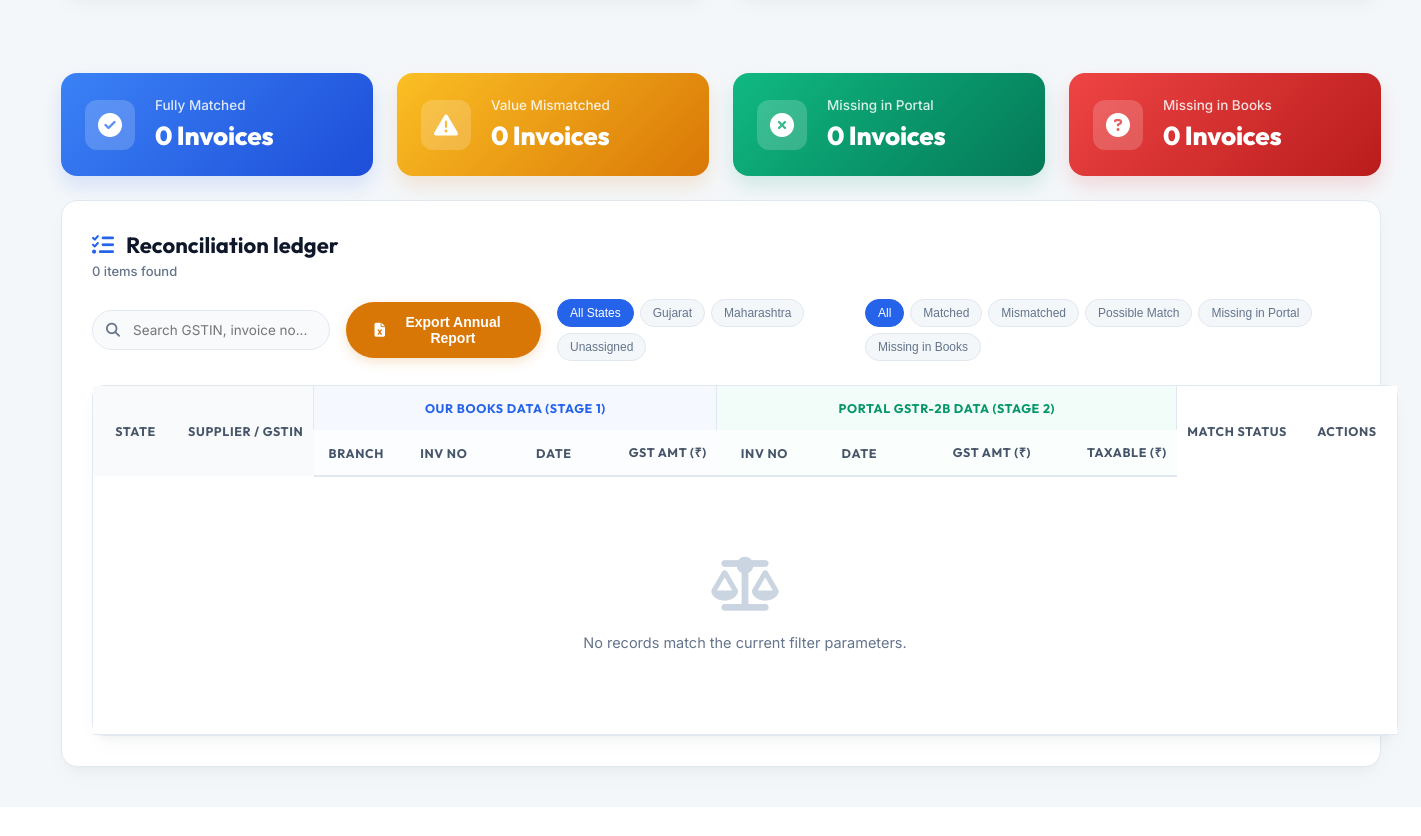
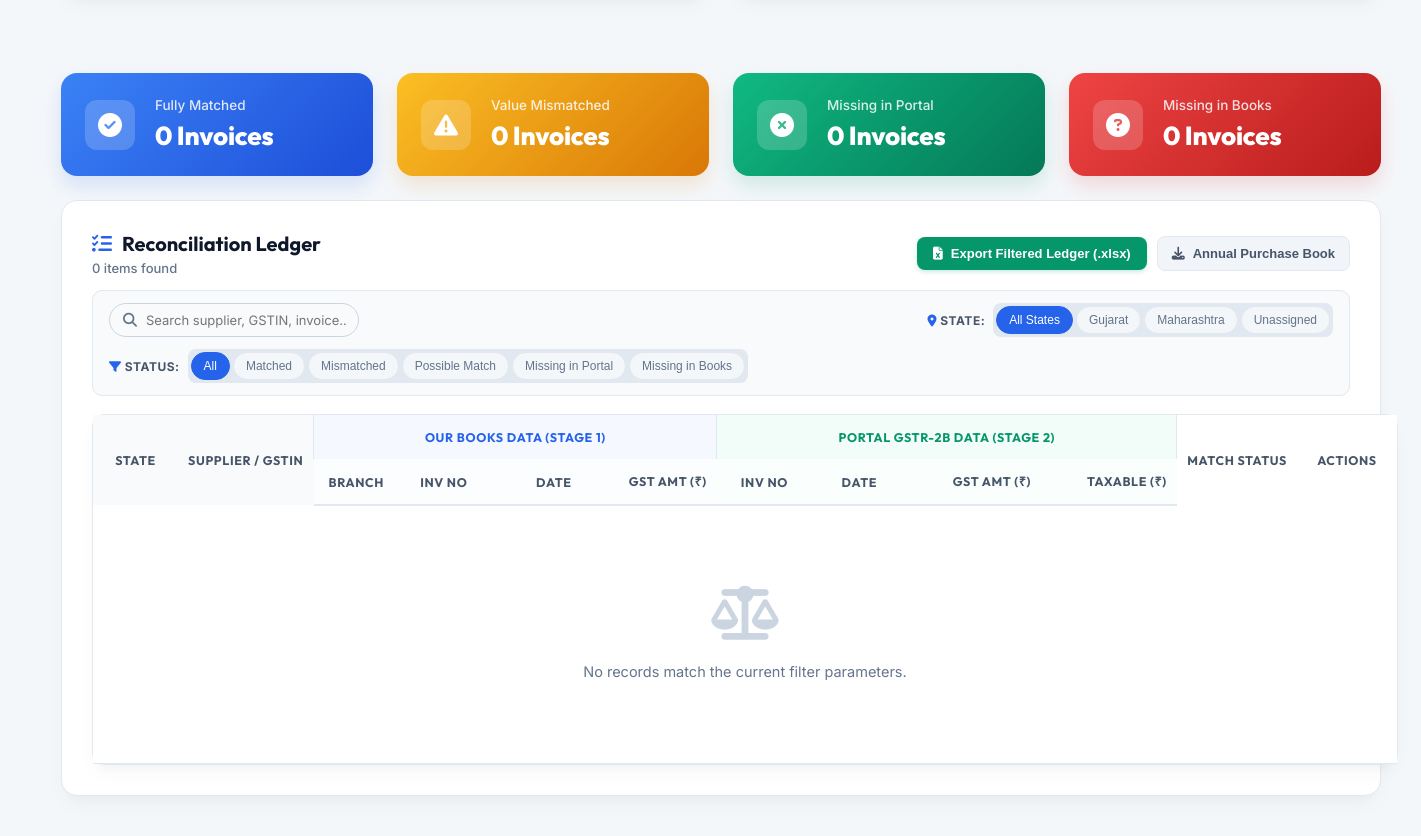
Before and after one commit to jayant1345/Gst_calculation, a Flask app: page /reconciliation in a window 1680 px wide. Shown: the part 914-1750 px from the top of the page, without its empty margins (259-1680 px from the left). Before the commit the page ends 1696 px from the top, so only its background shows below. Run offline with Flask 3, Linux system fonts and the light colour scheme; the visitor is signed in with stand-in values (Sample User, id 1); data that the repository does not hold is empty; some libraries are stand-ins or nearby versions.

Commit message:
Add Export Filtered Ledger (.xlsx), restructure filter bar, and make KPI cards clickable filters

```diff
--- a/app.py
+++ b/app.py
@@ -2318,6 +2318,173 @@ def export_annual_report():
         )
     except Exception as e:
         print(f"Error exporting annual report: {e}")
+        return jsonify({"error": str(e)}), 500
+
+@app.route('/api/export-filtered-reconciliation', methods=['GET'])
+@login_required
+def export_filtered_reconciliation():
+    """Exports the exact currently filtered reconciliation ledger as an Excel spreadsheet."""
+    from openpyxl import Workbook
+    from openpyxl.styles import Font, PatternFill, Alignment, Border, Side
+    from openpyxl.utils import get_column_letter
+
+    user_id = session['user_id']
+    is_admin = is_admin_user()
+    fy = request.args.get('financial_year', '2026-27').strip()
+    months_param = request.args.get('months', '').strip()
+    state_filter = request.args.get('state', 'all').strip()
+    status_filter = request.args.get('status', 'all').strip()
+    search_query = request.args.get('search', '').strip().lower()
+
+    months = [m.strip() for m in months_param.split(',') if m.strip()]
+    if not months:
+        months = ['April', 'May', 'June', 'July', 'August', 'September', 'October', 'November', 'December', 'January', 'February', 'March']
+
+    try:
+        items, summary = execute_reconciliation(fy, months, user_id, is_admin)
+
+        # 1. Apply State filter
+        if state_filter and state_filter.lower() != 'all':
+            items = [i for i in items if (i.get('state') or 'Unassigned').lower() == state_filter.lower()]
+
+        # 2. Apply Status filter
+        if status_filter and status_filter.lower() != 'all':
+            items = [i for i in items if (i.get('status') or '').lower() == status_filter.lower()]
+
+        # 3. Apply Search query
+        if search_query:
+            filtered = []
+            for i in items:
+                b = i.get('book') or {}
+                p = i.get('portal') or {}
+                vendor = (b.get('vendor_name') or p.get('vendor_name') or '').lower()
+                gstin = (b.get('gstin') or p.get('gstin') or '').lower()
+                b_inv = (b.get('invoice_number') or '').lower()
+                p_inv = (p.get('invoice_number') or '').lower()
+                branch = (b.get('branch') or '').lower()
+                if (search_query in vendor or search_query in gstin or
+                    search_query in b_inv or search_query in p_inv or
+                    search_query in branch):
+                    filtered.append(i)
+            items = filtered
+
+        # Generate Excel Workbook
+        wb = Workbook()
+        ws = wb.active
+        ws.title = "Reconciliation Ledger"
+
+        header_fill = PatternFill(start_color="1F4E79", end_color="1F4E79", fill_type="solid")
+        title_font = Font(name="Calibri", size=13, bold=True, color="1F4E79")
+        subtitle_font = Font(name="Calibri", size=10, italic=True, color="475569")
+        white_font = Font(name="Calibri", size=10, bold=True, color="FFFFFF")
+        bold_font = Font(name="Calibri", size=10, bold=True)
+        regular_font = Font(name="Calibri", size=10)
+        border_thin = Border(left=Side(style='thin', color='DDDDDD'), right=Side(style='thin', color='DDDDDD'),
+                             top=Side(style='thin', color='DDDDDD'), bottom=Side(style='thin', color='DDDDDD'))
+        num_fmt = '#,##0.00'
+
+        # Title Block
+        ws.merge_cells("A1:L1")
+        ws["A1"] = f"NUTAN NAGRIK SAHAKARI BANK LTD. - GST RECONCILIATION LEDGER (FY {fy})"
+        ws["A1"].font = title_font
+        ws["A1"].alignment = Alignment(horizontal="center", vertical="center")
+
+        ws.merge_cells("A2:L2")
+        ws["A2"] = f"Active Filters: Months: {', '.join(months)} | State: {state_filter.title()} | Status: {status_filter.title()} | Total Records: {len(items)}"
+        ws["A2"].font = subtitle_font
+        ws["A2"].alignment = Alignment(horizontal="center", vertical="center")
+
+        headers = [
+            "State", "Supplier / Vendor", "Supplier GSTIN",
+            "Books Branch", "Books Invoice No", "Books Date", "Books GST (₹)",
+            "Portal Invoice No", "Portal Date", "Portal GST (₹)", "Portal Taxable (₹)",
+            "Match Status"
+        ]
+
+        ws.append([]) # Empty row 3
+        ws.append(headers) # Row 4
+        header_row_idx = 4
+
+        for col_idx in range(1, len(headers) + 1):
+            cell = ws.cell(row=header_row_idx, column=col_idx)
+            cell.fill = header_fill
+            cell.font = white_font
+            cell.alignment = Alignment(horizontal="center", vertical="center", wrap_text=True)
+            cell.border = border_thin
+
+        status_fills = {
+            'Matched': PatternFill(start_color="D1FAE5", end_color="D1FAE5", fill_type="solid"),
+            'Value Mismatched': PatternFill(start_color="FEF3C7", end_color="FEF3C7", fill_type="solid"),
+            'Possible Match': PatternFill(start_color="EDE9FE", end_color="EDE9FE", fill_type="solid"),
+            'Missing in GSTR-2B': PatternFill(start_color="FEE2E2", end_color="FEE2E2", fill_type="solid"),
+            'Missing in Books': PatternFill(start_color="DBEAFE", end_color="DBEAFE", fill_type="solid"),
+        }
+
+        row_idx = header_row_idx + 1
+        for item in items:
+            b = item.get('book') or {}
+            p = item.get('portal') or {}
+            state = item.get('state') or 'Unassigned'
+            supplier = b.get('vendor_name') or p.get('vendor_name') or 'Unknown'
+            gstin = b.get('gstin') or p.get('gstin') or 'N/A'
+            b_branch = b.get('branch') or '-'
+            b_inv = b.get('invoice_number') or '-'
+            b_date = b.get('invoice_date') or '-'
+            b_gst = b.get('total_gst') if b.get('total_gst') is not None else ''
+            p_inv = p.get('invoice_number') or '-'
+            p_date = p.get('invoice_date') or '-'
+            p_gst = p.get('total_gst') if p.get('total_gst') is not None else ''
+            p_taxable = p.get('taxable_value') if p.get('taxable_value') is not None else ''
+            status = item.get('status') or 'Unknown'
+
+            row_data = [
+                state, supplier, gstin,
+                b_branch, b_inv, b_date, b_gst,
+                p_inv, p_date, p_gst, p_taxable,
+                status
+            ]
+            ws.append(row_data)
+
+            for col_idx in range(1, len(headers) + 1):
+                cell = ws.cell(row=row_idx, column=col_idx)
+                cell.font = regular_font
+                cell.border = border_thin
+                if col_idx in [7, 10, 11]:
+                    cell.number_format = num_fmt
+                    cell.alignment = Alignment(horizontal="right")
+                elif col_idx in [1, 4, 5, 6, 8, 9]:
+                    cell.alignment = Alignment(horizontal="center")
+                elif col_idx == 12:
+                    cell.alignment = Alignment(horizontal="center")
+                    cell.font = bold_font
+                    fill = status_fills.get(status)
+                    if fill:
+                        cell.fill = fill
+
+            row_idx += 1
+
+        # Adjust column widths
+        for col in ws.columns:
+            max_len = 0
+            col_letter = get_column_letter(col[0].column)
+            for cell in col:
+                if cell.row > 2 and cell.value is not None:
+                    max_len = max(max_len, len(str(cell.value)))
+            ws.column_dimensions[col_letter].width = max(max_len + 4, 12)
+
+        output = io.BytesIO()
+        wb.save(output)
+        output.seek(0)
+
+        filename = f"GST_Reconciliation_{fy}_{state_filter}_{status_filter}.xlsx".replace(' ', '_')
+        return send_file(
+            output,
+            mimetype="application/vnd.openxmlformats-officedocument.spreadsheetml.sheet",
+            as_attachment=True,
+            download_name=filename
+        )
+    except Exception as e:
+        print(f"Error exporting filtered reconciliation: {e}")
         return jsonify({"error": str(e)}), 500
 
 @app.route('/api/upload-gstr2b', methods=['POST'])
--- a/static/reconciliation.js
+++ b/static/reconciliation.js
@@ -32,7 +32,22 @@ document.addEventListener('DOMContentLoaded', function() {
     monthChecks.forEach(cb => cb.addEventListener('change', fetchReconciliationData));
     reconSearch.addEventListener('input', applyFilters);
 
-    // Annual Export Button
+    // Export Filtered Reconciliation Ledger Button
+    const btnExportFiltered = document.getElementById('btn-export-filtered');
+    if (btnExportFiltered) {
+        btnExportFiltered.addEventListener('click', function() {
+            const fy = fySelect.value;
+            const selectedMonths = Array.from(monthChecks)
+                .filter(cb => cb.checked)
+                .map(cb => cb.value);
+            const monthsQuery = selectedMonths.join(',');
+            const search = encodeURIComponent(reconSearch.value.trim());
+            const url = `/api/export-filtered-reconciliation?financial_year=${fy}&months=${monthsQuery}&state=${activeStateFilter}&status=${activeFilter}&search=${search}`;
+            window.location.href = url;
+        });
+    }
+
+    // Annual Export Button (All Books + Portal sheets)
     const btnExportAnnual = document.getElementById('btn-export-annual');
     if (btnExportAnnual) {
         btnExportAnnual.addEventListener('click', function() {
@@ -47,9 +62,50 @@ document.addEventListener('DOMContentLoaded', function() {
             statusBtns.forEach(b => b.classList.remove('active'));
             this.classList.add('active');
             activeFilter = this.getAttribute('data-status');
+            syncKpiCardHighlights();
             applyFilters();
         });
     });
+
+    // Interactive KPI Cards (Click to Filter Ledger)
+    const kpiCards = document.querySelectorAll('.clickable-kpi');
+    kpiCards.forEach(card => {
+        card.addEventListener('click', function() {
+            const targetStatus = this.getAttribute('data-kpi-status');
+            if (activeFilter === targetStatus) {
+                activeFilter = 'all';
+            } else {
+                activeFilter = targetStatus;
+            }
+
+            // Sync status filter buttons
+            statusBtns.forEach(btn => {
+                if (btn.getAttribute('data-status') === activeFilter) {
+                    btn.classList.add('active');
+                } else {
+                    btn.classList.remove('active');
+                }
+            });
+
+            syncKpiCardHighlights();
+            applyFilters();
+        });
+    });
+
+    function syncKpiCardHighlights() {
+        kpiCards.forEach(card => {
+            const status = card.getAttribute('data-kpi-status');
+            if (activeFilter === status) {
+                card.style.transform = 'translateY(-2px)';
+                card.style.boxShadow = '0 6px 14px rgba(37, 99, 235, 0.2)';
+                card.style.outline = '2px solid var(--accent-blue)';
+            } else {
+                card.style.transform = 'none';
+                card.style.boxShadow = 'none';
+                card.style.outline = 'none';
+            }
+        });
+    }
 
     // State Filter Buttons -- also drives the KPI cards, since KPIs should
     // reflect whichever state (or "All States") is currently selected.
--- a/templates/reconciliation.html
+++ b/templates/reconciliation.html
@@ -250,9 +250,9 @@
 
             <!-- VIEW STAGE 2: RECONCILIATION LEDGER -->
             <div id="view-stage2">
-                <!-- Swipeable/Scrollable KPI Row -->
+                <!-- Swipeable/Scrollable KPI Row with Clickable Filter Capability -->
                 <section class="metrics-grid kpi-scroll-container" style="margin-top: 1.5rem;">
-                    <div class="metric-card kpi-matched">
+                    <div class="metric-card kpi-matched clickable-kpi" data-kpi-status="Matched" title="Click to filter by Fully Matched" style="cursor: pointer;">
                         <div class="card-icon green"><i class="fa-solid fa-circle-check"></i></div>
                         <div class="card-data">
                             <h3>Fully Matched</h3>
@@ -260,7 +260,7 @@
                         </div>
                     </div>
 
-                    <div class="metric-card kpi-mismatched">
+                    <div class="metric-card kpi-mismatched clickable-kpi" data-kpi-status="Value Mismatched" title="Click to filter by Value Mismatched" style="cursor: pointer;">
                         <div class="card-icon yellow"><i class="fa-solid fa-triangle-exclamation"></i></div>
                         <div class="card-data">
                             <h3>Value Mismatched</h3>
@@ -268,7 +268,7 @@
                         </div>
                     </div>
 
-                    <div class="metric-card kpi-missing-portal">
+                    <div class="metric-card kpi-missing-portal clickable-kpi" data-kpi-status="Missing in GSTR-2B" title="Click to filter by Missing in Portal" style="cursor: pointer;">
                         <div class="card-icon red"><i class="fa-solid fa-circle-xmark"></i></div>
                         <div class="card-data">
                             <h3>Missing in Portal</h3>
@@ -276,7 +276,7 @@
                         </div>
                     </div>
 
-                    <div class="metric-card kpi-missing-books">
+                    <div class="metric-card kpi-missing-books clickable-kpi" data-kpi-status="Missing in Books" title="Click to filter by Missing in Books" style="cursor: pointer;">
                         <div class="card-icon blue"><i class="fa-solid fa-circle-question"></i></div>
                         <div class="card-data">
                             <h3>Missing in Books</h3>
@@ -287,27 +287,48 @@
 
                 <!-- Reconciliation ledger -->
                 <section class="dashboard-panel table-panel" style="margin-top: 1.5rem;">
-                    <div class="panel-toolbar">
+                    <!-- Top Action Bar -->
+                    <div class="panel-toolbar" style="display: flex; justify-content: space-between; align-items: center; flex-wrap: wrap; gap: 14px; margin-bottom: 14px;">
                         <div class="toolbar-left">
-                            <h2><i class="fa-solid fa-list-check"></i> Reconciliation ledger</h2>
-                            <span class="row-count" id="recon-count">0 items found</span>
+                            <h2 style="margin: 0; font-size: 20px; font-weight: 700; color: #0f172a; display: flex; align-items: center; gap: 10px;">
+                                <i class="fa-solid fa-list-check" style="color: var(--accent-blue);"></i> Reconciliation Ledger
+                            </h2>
+                            <span class="row-count" id="recon-count" style="font-size: 13px; color: #64748b; margin-top: 4px;">0 items found</span>
                         </div>
 
-                        <div class="toolbar-right">
-                            <div class="search-box">
-                                <i class="fa-solid fa-magnifying-glass"></i>
-                                <input type="text" id="recon-search" placeholder="Search GSTIN, invoice no...">
-                            </div>
-                            <button class="btn btn-gold" id="btn-export-annual">
-                                <i class="fa-solid fa-file-excel"></i> Export Annual Report
+                        <div class="toolbar-actions" style="display: flex; align-items: center; gap: 10px; flex-wrap: wrap;">
+                            <button class="btn btn-primary" id="btn-export-filtered" style="background: #059669; border-color: #059669; color: #ffffff; padding: 9px 16px; border-radius: 8px; font-weight: 600; font-size: 13px; display: inline-flex; align-items: center; gap: 8px; box-shadow: 0 2px 4px rgba(5,150,105,0.2); cursor: pointer;" title="Download currently filtered matching/mismatching rows as Excel">
+                                <i class="fa-solid fa-file-excel"></i> Export Filtered Ledger (.xlsx)
                             </button>
-                            <div class="status-filters" id="state-filters">
+                            <button class="btn btn-secondary" id="btn-export-annual" style="padding: 9px 14px; border-radius: 8px; font-weight: 600; font-size: 13px; display: inline-flex; align-items: center; gap: 8px; cursor: pointer;" title="Download complete annual purchase book & portal workbook">
+                                <i class="fa-solid fa-download"></i> Annual Purchase Book
+                            </button>
+                        </div>
+                    </div>
+
+                    <!-- Clean Structured Filter Strip -->
+                    <div class="recon-filter-strip" style="display: flex; flex-wrap: wrap; align-items: center; justify-content: space-between; gap: 12px; background: #f8fafc; padding: 12px 16px; border-radius: 10px; border: 1px solid #e2e8f0; margin-bottom: 18px;">
+                        <!-- Search Box -->
+                        <div class="search-box" style="width: 250px; min-width: 200px;">
+                            <i class="fa-solid fa-magnifying-glass"></i>
+                            <input type="text" id="recon-search" placeholder="Search supplier, GSTIN, invoice..." style="width: 100%; padding: 8px 12px 8px 36px; border-radius: 20px; border: 1px solid #cbd5e1; font-size: 13px;">
+                        </div>
+
+                        <!-- State Filters -->
+                        <div style="display: flex; align-items: center; gap: 8px; flex-wrap: wrap;">
+                            <span style="font-size: 12px; font-weight: 700; color: #475569; text-transform: uppercase; letter-spacing: 0.5px;"><i class="fa-solid fa-location-dot" style="color: var(--accent-blue);"></i> State:</span>
+                            <div class="status-filters" id="state-filters" style="display: inline-flex; background: #e2e8f0; padding: 3px; border-radius: 8px; gap: 3px;">
                                 <button class="filter-status-btn active" data-state="all">All States</button>
                                 <button class="filter-status-btn" data-state="Gujarat">Gujarat</button>
                                 <button class="filter-status-btn" data-state="Maharashtra">Maharashtra</button>
                                 <button class="filter-status-btn" data-state="Unassigned">Unassigned</button>
                             </div>
-                            <div class="status-filters" id="status-filters">
+                        </div>
+
+                        <!-- Status Filters -->
+                        <div style="display: flex; align-items: center; gap: 8px; flex-wrap: wrap;">
+                            <span style="font-size: 12px; font-weight: 700; color: #475569; text-transform: uppercase; letter-spacing: 0.5px;"><i class="fa-solid fa-filter" style="color: var(--accent-blue);"></i> Status:</span>
+                            <div class="status-filters" id="status-filters" style="display: inline-flex; background: #e2e8f0; padding: 3px; border-radius: 8px; gap: 3px; flex-wrap: wrap;">
                                 <button class="filter-status-btn active" data-status="all">All</button>
                                 <button class="filter-status-btn" data-status="Matched">Matched</button>
                                 <button class="filter-status-btn" data-status="Value Mismatched">Mismatched</button>
```
